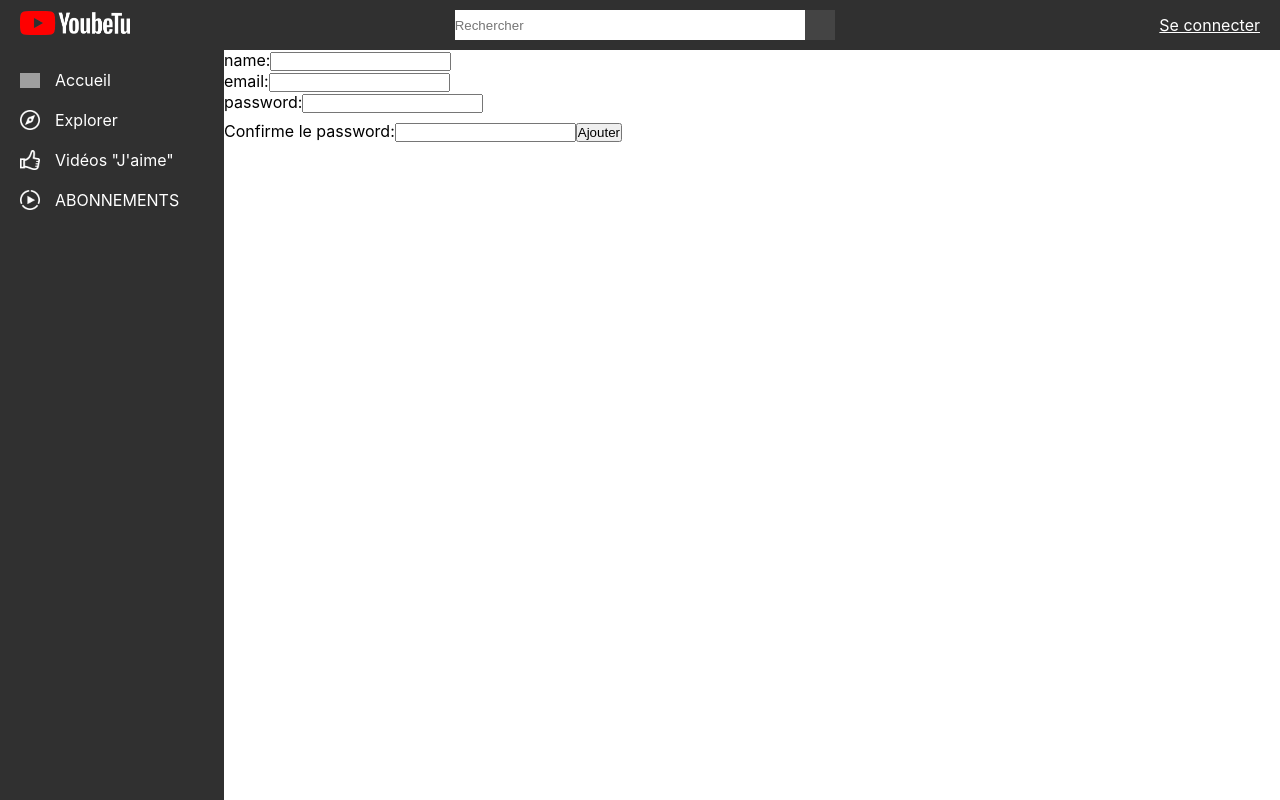
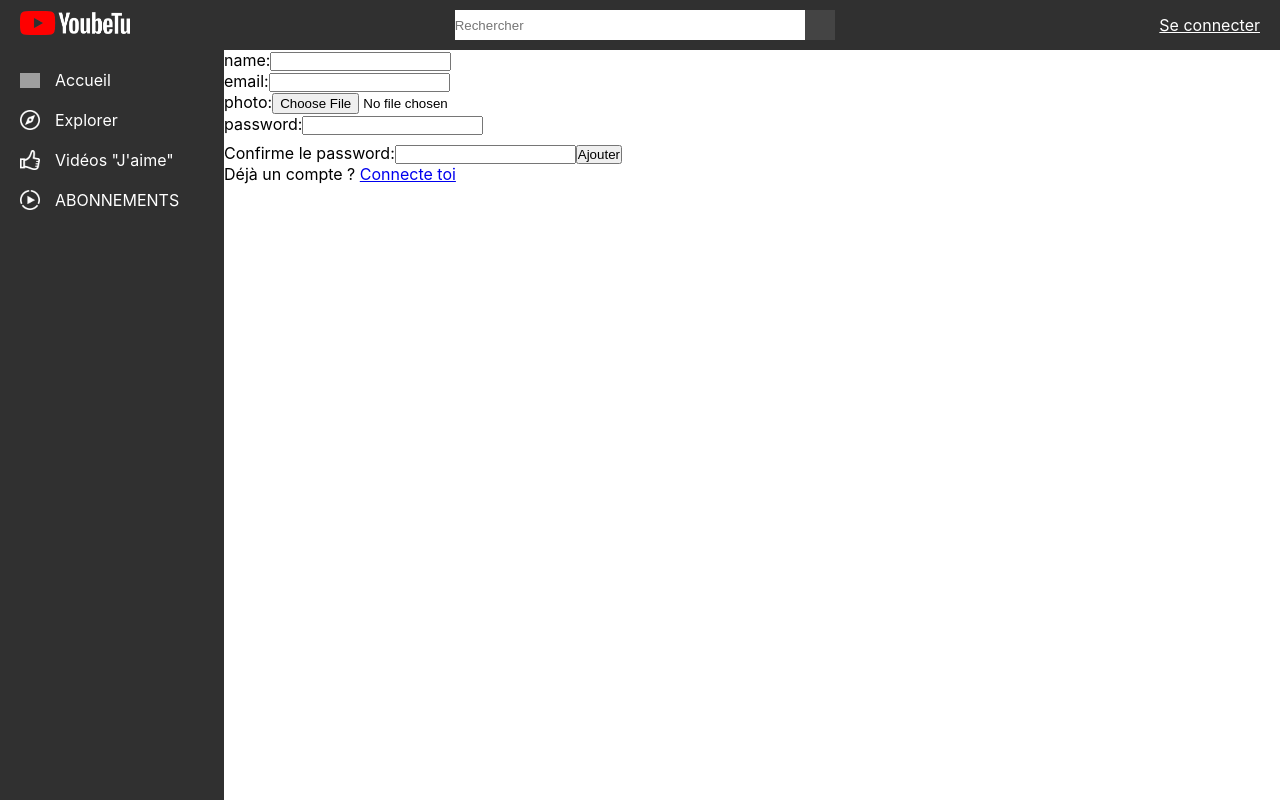
Before and after one commit to LeoPhilip33/youbetu-front, a React (Create React App) app: page /register in a window 1280 px wide. Built offline with nearby package versions, Linux system fonts and the light colour scheme; no server answers; grey boxes are pictures that could not be loaded.

Commit message:
:sparkles: can add img to profile and disconnect

```diff
--- a/src/components/navbar/Navbar.scss
+++ b/src/components/navbar/Navbar.scss
@@ -78,3 +78,10 @@
 .login-btn{
     color: white;
 }
+
+.user-info-container{
+    position: fixed;
+    top: 50px;
+    right: 0;
+    background-color: white;
+}
--- a/src/components/navbar/Navbar.tsx
+++ b/src/components/navbar/Navbar.tsx
@@ -2,11 +2,27 @@ import logo from '../../img/youbetu.png';
 import upload from '../../img/upload.png'
 import search from '../../img/search.png'
 import user from '../../img/profile.png'
-import menuBurger from '../../img/menu-burger.png'
 import './Navbar.scss';
 import { BrowserRouter as Router, Route, Link, Routes } from "react-router-dom"
+import { useEffect, useState } from 'react';
+import axios from 'axios';
+import url, { uploadUrl } from '../../config';
+import { authenticatedFetch } from '../../utils';
+import UserInfo from './UserInfo';
 
 function Navbar() {
+
+    const [photo, setPhoto] = useState('')
+    const [userVisible, setUserVisible] = useState(false)
+
+
+    useEffect(() => {
+        authenticatedFetch('GET', `/user/${localStorage.userId}`)
+            .then((res) => {
+                setPhoto(res.data.photo);
+
+            })
+    }, []);
     return (
         <div className='navbar'>
             <div className='menu-logo'>
@@ -33,7 +49,7 @@ function Navbar() {
                     {localStorage.token !== null && localStorage.token !== undefined ?
 
                         <button>
-                            <img src={user} className="user" alt="user" />
+                            <img src={uploadUrl + '/photos/' + photo} onClick={() => setUserVisible(!userVisible)} className="user" alt="user" />
                         </button>
                         :
                         <Link className='login-btn' to="login">
@@ -42,6 +58,10 @@ function Navbar() {
                     }
                 </div>
             </div>
+            {userVisible ?
+                < UserInfo />
+                : ''
+            }
         </div>
     );
 }
--- /dev/null
+++ b/src/components/navbar/UserInfo.tsx
@@ -0,0 +1,12 @@
+
+function UserInfo() {
+
+
+    return (
+        <div className='user-info-container'>
+            <button onClick={() => delete localStorage.token && delete localStorage.userId} >Se déconnecter</button>
+        </div>
+    );
+}
+
+export default UserInfo;
--- a/src/pages/Auth/Login.tsx
+++ b/src/pages/Auth/Login.tsx
@@ -3,6 +3,7 @@ import React, { useState } from "react"
 import url from "../../config"
 import './Auth.scss'
 import LateralNavbar from "../../components/LateralNavbar/LateralNavbar";
+import { Link } from "react-router-dom";
 
 axios.defaults.headers.common['X-Requested-With'] = 'XMLHttpRequest';
 
@@ -62,6 +63,7 @@ function Login() {
                     <input type="password" name="password" value={state.password} onChange={handleChangePassword} />
                 </div>
                 <button className='ajouter-compter' type="submit"> Valider </button>
+                <p>Pas de compte ? <Link to='/register'>Créer un compte</Link></p>
             </form>
 
         </div >
--- a/src/pages/Auth/Register.tsx
+++ b/src/pages/Auth/Register.tsx
@@ -1,104 +1,142 @@
 import axios from "axios"
-import React from "react"
+import React, { useState } from "react"
 import url from "../../config"
 import './Auth.scss'
-import { useNavigate } from 'react-router-dom'
+import { Link, useNavigate } from 'react-router-dom'
 import { BrowserRouter as Redirect, Router, Route, Routes } from "react-router-dom"
 import LateralNavbar from "../../components/LateralNavbar/LateralNavbar"
 
 axios.defaults.headers.common['X-Requested-With'] = 'XMLHttpRequest'
 
-class Register extends React.Component {
-    constructor(props: any) {
-        super(props);
+
+interface Istate {
+    name: string;
+    email: string;
+    photo: any;
+    password: string;
+    password_confirmation: string;
+
 }
-    state = {
+
+function Register() {
+    const [state, setState] = useState<Istate>({
         name: '',
         email: '',
+        photo: null,
         password: '',
         password_confirmation: '',
-    };
-    handleSubmit = (event: { preventDefault: () => void; }) => {
+    })
 
-        event.preventDefault();
-        const user = {
-            name: this.state.name,
-            email: this.state.email,
-            password: this.state.password,
-            password_confirmation: this.state.password_confirmation,
+    const handleChangeName = (e: { target: { value: any } }) => {
+        setState({
+            name: e.target.value,
+            email: state.email,
+            photo: state.photo,
+            password: state.password,
+            password_confirmation: state.password_confirmation,
+        })
     }
-        axios.post(`${url}/register`, user).then((res) => {
-            console.log(res.data)
+    const handleChangeEmail = (e: { target: { value: any } }) => {
+        setState({
+            name: state.name,
+            email: e.target.value,
+            photo: state.photo,
+            password: state.password,
+            password_confirmation: state.password_confirmation,
+        })
+    }
+    const handleChangePassword = (e: { target: { value: any } }) => {
+        setState({
+            name: state.name,
+            email: state.email,
+            photo: state.photo,
+            password: e.target.value,
+            password_confirmation: state.password_confirmation,
+        })
+    }
+    const handleChangePasswordConfirmation = (e: { target: { value: any } }) => {
+        setState({
+            name: state.name,
+            email: state.email,
+            photo: state.photo,
+            password: state.password,
+            password_confirmation: e.target.value,
+        })
+    }
+
+    const handleChangePhoto = (e: any) => {
+        console.log('img change')
+        console.log(e)
+        setState({
+            name: state.name,
+            email: state.email,
+            photo: e.target.files[0],
+            password: state.password,
+            password_confirmation: state.password_confirmation,
+        })
+    }
+
+
+
+    const handleSubmit = (e: { preventDefault: VoidFunction }) => {
+        console.log(state.photo)
+
+        e.preventDefault();
+        const data = new FormData()
+
+
+        data.append('name', state.name)
+        data.append('email', state.email)
+        data.append('photo', state.photo)
+        data.append('password', state.password)
+        data.append('password_confirmation', state.password_confirmation)
+
+        axios.post(`${url}/register`, data)
+            .then((res) => {
                 localStorage.token = res.data[2]
                 localStorage.userId = res.data[0].id
-            let navigate = useNavigate()
-            navigate("/home")
-        }).catch((error) => {
+            })
+            .catch((error) => {
                 console.error(error)
             })
-
-    }
-    handleChangeName = (event: { target: { value: any; }; }) => {
-        this.setState(
-            {
-                name: event.target.value,
-            }
-        );
-    }
-    handleChangeEmail = (event: { target: { value: any; }; }) => {
-        this.setState(
-            {
-                email: event.target.value,
-            }
-        );
-    }
-    handleChangePassword = (event: { target: { value: any; }; }) => {
-        this.setState(
-            {
-                password: event.target.value,
-            }
-        );
-    }
-    handleChangePasswordConfirmation = (event: { target: { value: any; }; }) => {
-        this.setState(
-            {
-                password_confirmation: event.target.value,
-            }
-        );
     }
 
-    render() {
+
     return (
         <div className="auth-container" >
             <LateralNavbar />
-                <form onSubmit={this.handleSubmit}>
+            <form onSubmit={handleSubmit} encType="multipart/form-data">
                 <div className="label-input-container">
                     <label> name:</label>
-                        <input type="text" name="name" onChange={this.handleChangeName} />
+                    <input type="text" name="name" onChange={handleChangeName} value={state.name} />
                 </div>
                 <div className="label-input-container">
-
                     <label> email:</label>
-                        <input type="email" name="email" onChange={this.handleChangeEmail} />
+                    <input type="email" name="email" onChange={handleChangeEmail} value={state.email} />
+                </div>
+                <div className="label-input-container">
+                    <label> photo:</label>
+                    <input type="file" name="photo" onChange={handleChangePhoto} />
                 </div>
                 <div className="label-input-container">
 
                     <label> password:</label>
-                        <input type="password" name="password" onChange={this.handleChangePassword} />
+                    <input type="password" name="password" onChange={handleChangePassword} value={state.password} />
                 </div>
                 <div className="label-input-container">
 
                     <label> Confirme le password:</label>
-                        <input type="password" name="passwordConfirmation" onChange={this.handleChangePasswordConfirmation} />
+                    <input type="password" name="passwordConfirmation" onChange={handleChangePasswordConfirmation} value={state.password_confirmation} />
 
                     <button className='ajouter-compter' type="submit"> Ajouter </button>
+                    <p>Déjà un compte ? <Link to='/login'>Connecte toi</Link></p>
                 </div>
             </form>
 
         </div >
-        );
-    }
+    )
 }
 
 
+
 export default Register
--- a/src/pages/UploadVideo/UploadVideo.tsx
+++ b/src/pages/UploadVideo/UploadVideo.tsx
@@ -34,7 +34,8 @@ class Register extends React.Component {
         data.append('video', this.state.video)
         data.append('user_id', localStorage.userId)
 
-        axios.post(`${url}/videos`, data).then((res) => {
+        authenticatedFetch('POST', `/videos`, data)
+            .then((res) => {
                 console.log(res.data)
                 localStorage.token = res.data[2]
                 let navigate = useNavigate()
```
Lines whose indentation alone changed are shown as unchanged.
